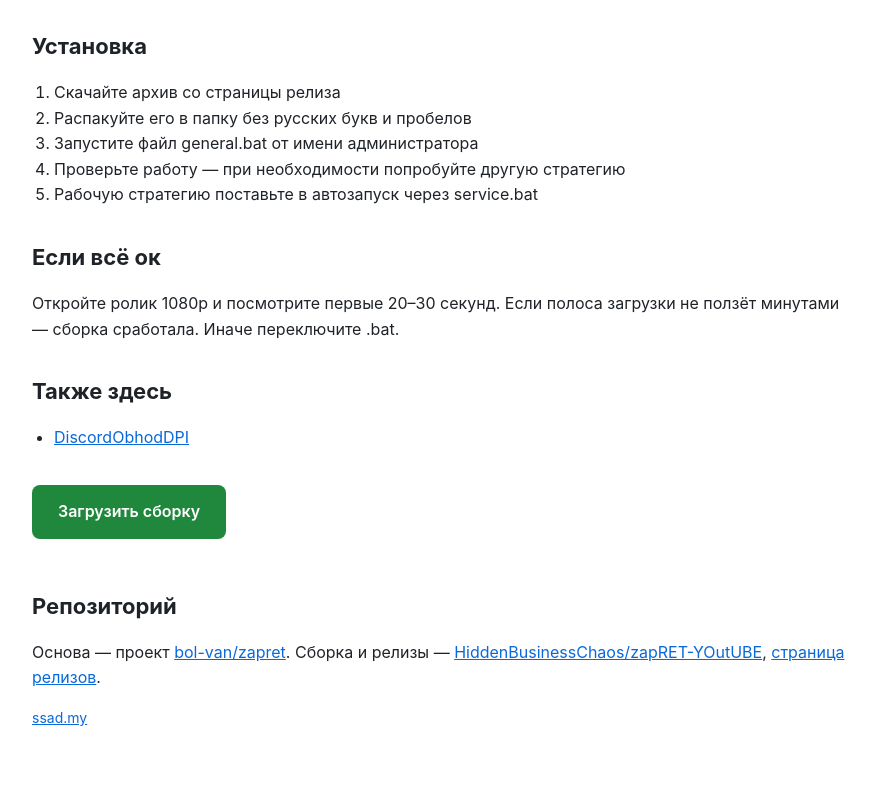
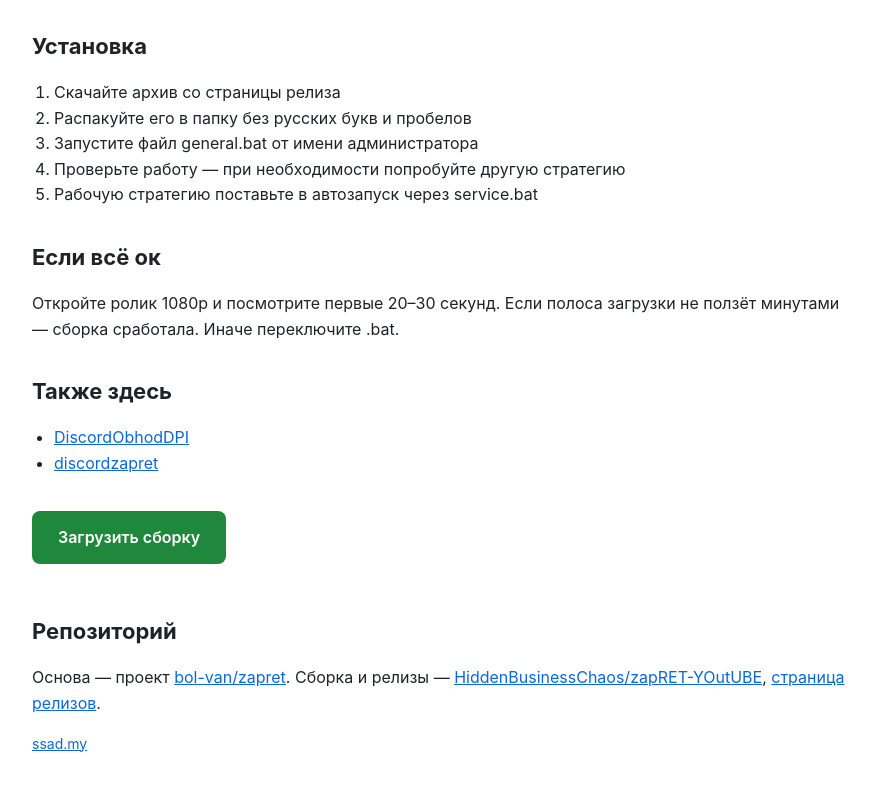
Before and after one commit to HiddenBusinessChaos/zapRET-YOutUBE, a plain HTML site: page docs/index.html in a window 1280 px wide. Shown: the part 1567-2358 px from the top of the page, without its empty margins (198-1073 px from the left). Drawn offline with Linux system fonts and the light colour scheme.

Commit message:
Update site files

```diff
--- a/docs/index.html
+++ b/docs/index.html
@@ -90,6 +90,7 @@
   <h2>Также здесь</h2>
   <ul>
     <li><a href="https://github.com/HiddenBusinessChaos/DiscordObhodDPI">DiscordObhodDPI</a></li>
+    <li><a href="https://github.com/HiddenBusinessChaos/discordzapret">discordzapret</a></li>
   </ul>
 
 
```
